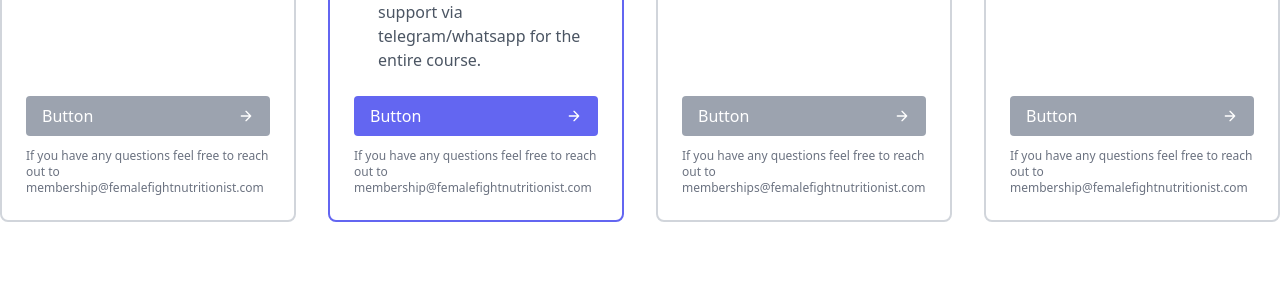
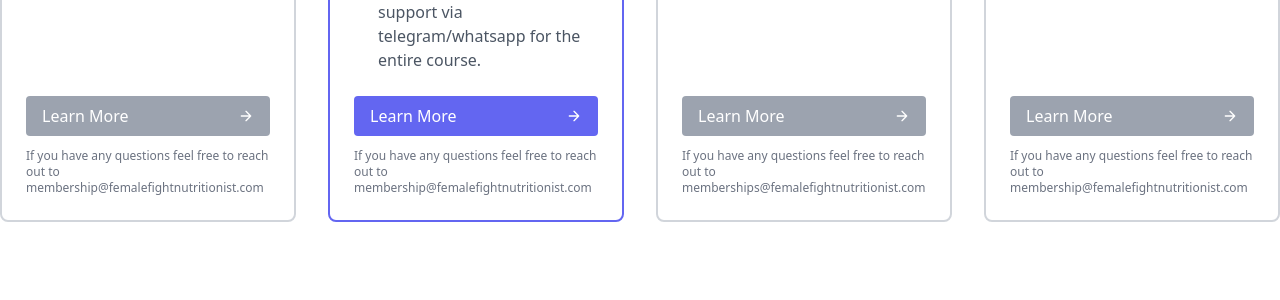
Before and after one commit to slammer1870/femalefightnutritionist, a Django app: page /pricing/ in a window 1280 px wide. Shown: the part 961-1261 px from the top of the page. Run offline with Django 4.2, Linux system fonts and the light colour scheme; some libraries are stand-ins or nearby versions.

Commit message:
add: links

```diff
--- a/templates/pricing.html
+++ b/templates/pricing.html
@@ -113,10 +113,10 @@
               </svg> </span
             >Hydration goals and recommendations based on your training schedule
           </p>
-          <button
+          <a href={% url 'users:dashboard' %}
             class="mt-auto flex w-full items-center rounded border-0 bg-gray-400 py-2 px-4 text-white hover:bg-gray-500 focus:outline-none"
           >
-            Button
+            Learn More
             <svg
               fill="none"
               stroke="currentColor"
@@ -128,7 +128,7 @@
             >
               <path d="M5 12h14M12 5l7 7-7 7"></path>
             </svg>
-          </button>
+          </a>
           <p class="mt-3 text-xs text-gray-500">
             If you have any questions feel free to reach out to
             membership@femalefightnutritionist.com
@@ -276,10 +276,10 @@
             >Private group message support via telegram/whatsapp for the entire
             course.
           </p>
-          <button
+          <a href={% url 'users:dashboard' %}
             class="mt-auto flex w-full items-center rounded border-0 bg-indigo-500 py-2 px-4 text-white hover:bg-indigo-600 focus:outline-none"
           >
-            Button
+            Learn More
             <svg
               fill="none"
               stroke="currentColor"
@@ -291,7 +291,7 @@
             >
               <path d="M5 12h14M12 5l7 7-7 7"></path>
             </svg>
-          </button>
+          </a>
           <p class="mt-3 text-xs text-gray-500">
             If you have any questions feel free to reach out to
             membership@femalefightnutritionist.com
@@ -418,10 +418,10 @@
             >One further check in with Female Fight Nutritionist 2 weeks later
             via zoom or email
           </p>
-          <button
+          <a href={% url 'users:dashboard' %}
             class="mt-auto flex w-full items-center rounded border-0 bg-gray-400 py-2 px-4 text-white hover:bg-gray-500 focus:outline-none"
           >
-            Button
+            Learn More
             <svg
               fill="none"
               stroke="currentColor"
@@ -433,7 +433,7 @@
             >
               <path d="M5 12h14M12 5l7 7-7 7"></path>
             </svg>
-          </button>
+          </a>
           <p class="mt-3 text-xs text-gray-500">
             If you have any questions feel free to reach out to
             memberships@femalefightnutritionist.com
@@ -473,10 +473,10 @@
             >Details will follow once Female Fight Nutritionist we agree to work
             with you.
           </p>
-          <button
+          <a href={% url 'users:dashboard' %}
             class="mt-auto flex w-full items-center rounded border-0 bg-gray-400 py-2 px-4 text-white hover:bg-gray-500 focus:outline-none"
           >
-            Button
+            Learn More
             <svg
               fill="none"
               stroke="currentColor"
@@ -488,7 +488,7 @@
             >
               <path d="M5 12h14M12 5l7 7-7 7"></path>
             </svg>
-          </button>
+          </a>
           <p class="mt-3 text-xs text-gray-500">
             If you have any questions feel free to reach out to
             membership@femalefightnutritionist.com
```
